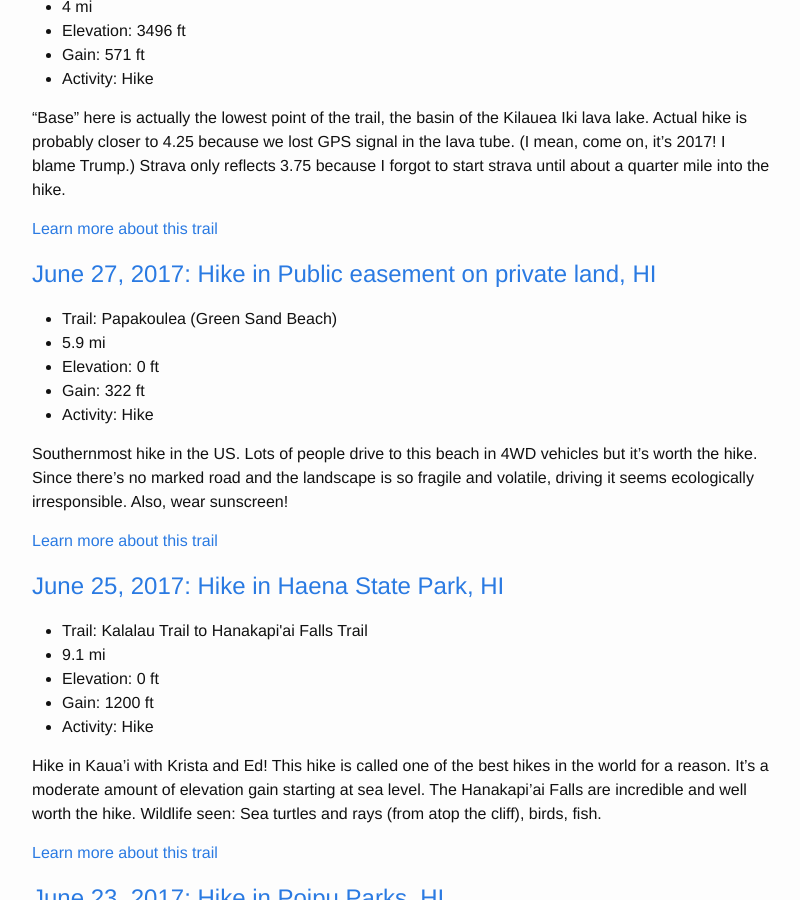
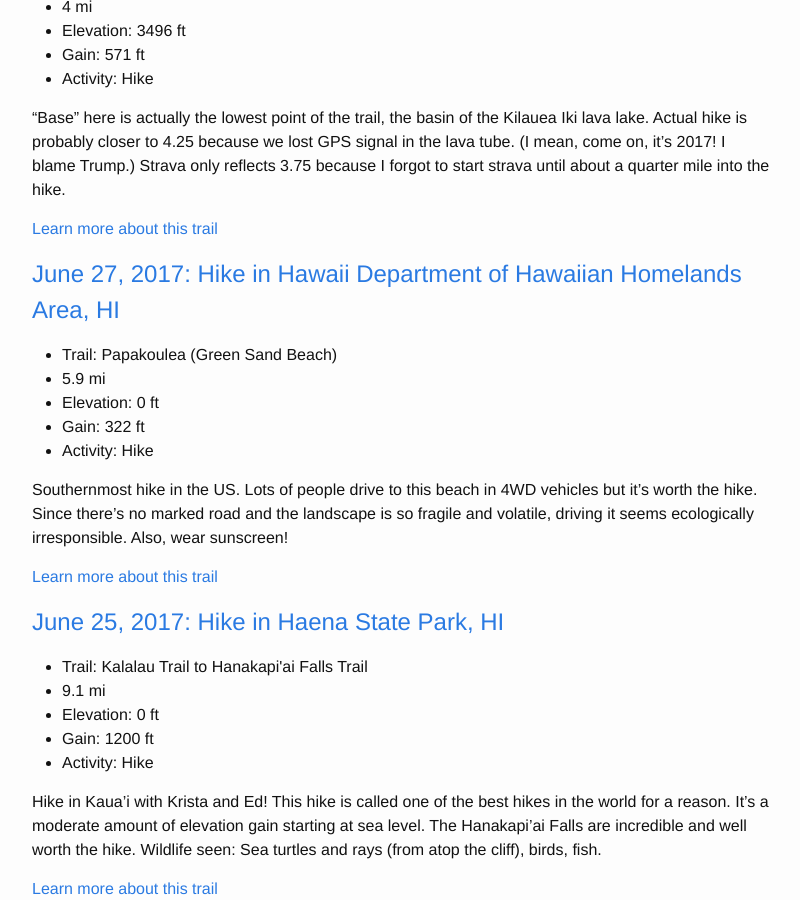
Before and after one commit to gboone/outdoorlog, a Jekyll site: the page built from list.html, in a window 1280 px wide and 900 px high, scrolled down 527 px. Shown: the whole window, without its empty margins (238-1038 px from the left). Built offline with Jekyll 4.4.1, drawn with Linux system fonts in a browser that asks for light colours.

Commit message:
Figured out the land ownership for Papakoulea

```diff
--- a/_hikes/2017-06-27.md
+++ b/_hikes/2017-06-27.md
@@ -1,5 +1,5 @@
 ---
-park: Public easement on private land
+park: Hawaii Department of Hawaiian Homelands Area
 state: HI
 trail: Papakoulea (Green Sand Beach)
 distance: 5.9
```
